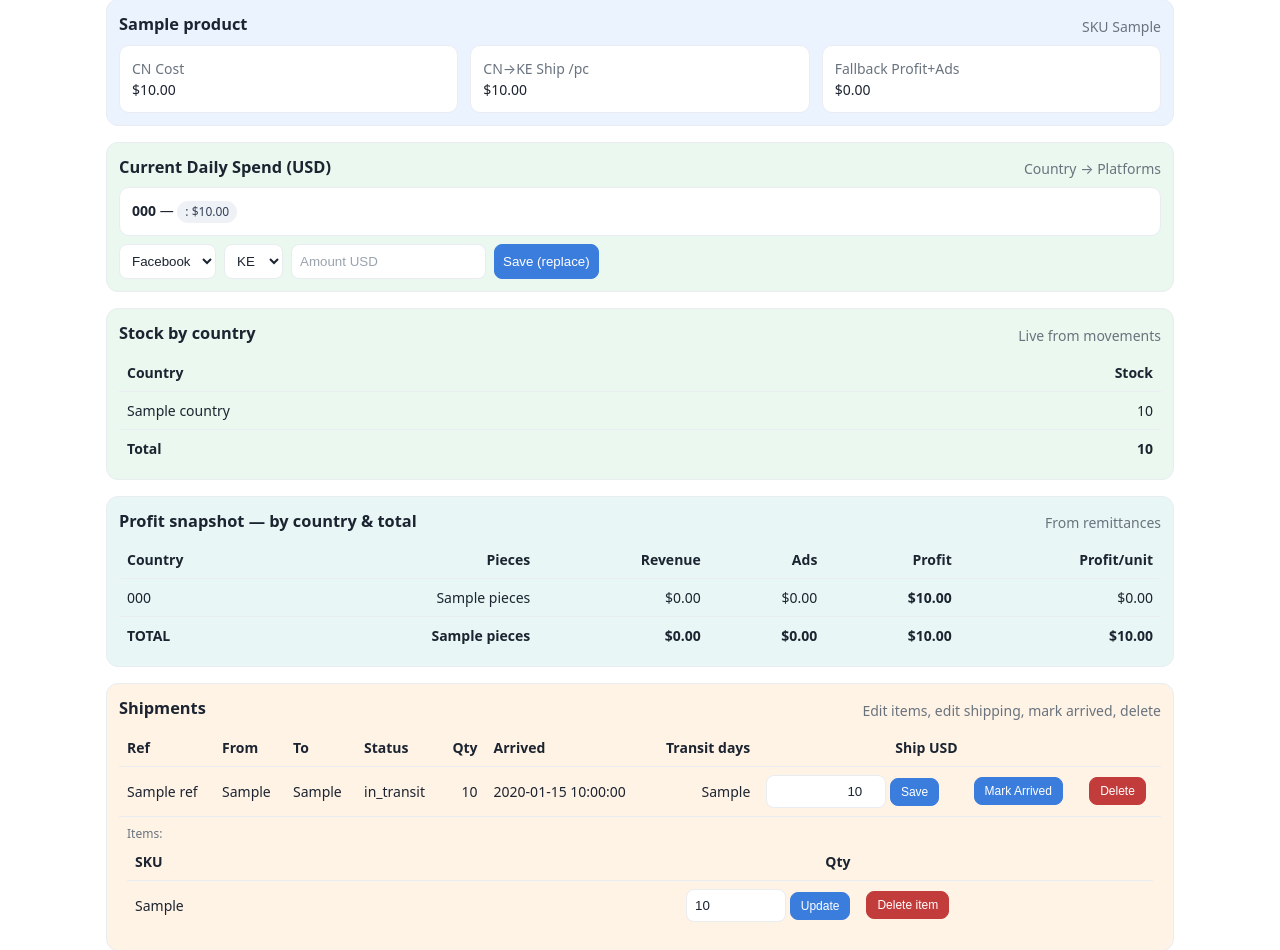
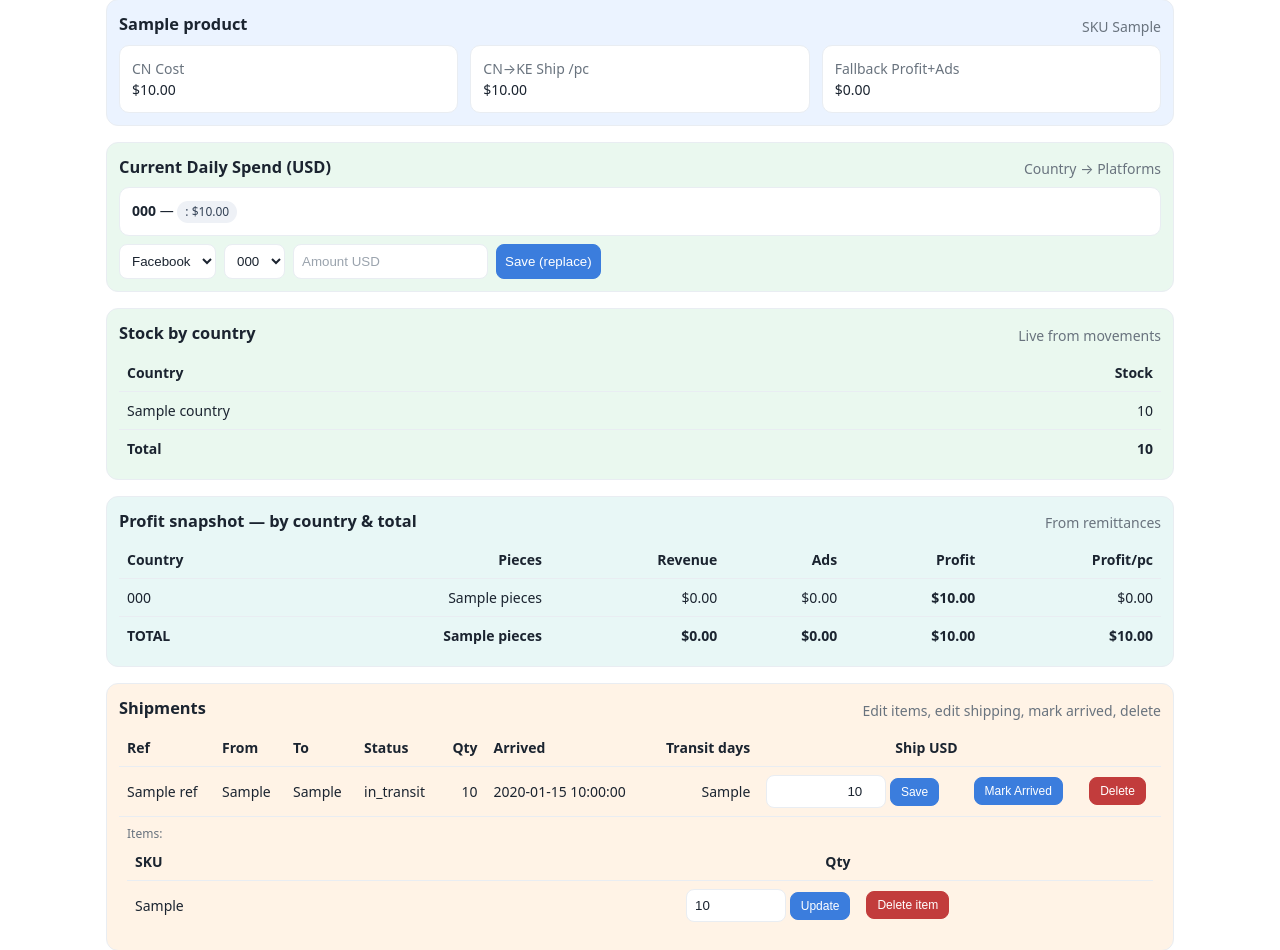
Before and after one commit to EAS-COD-System/eas, a Flask app: template templates/product.html in a window 1280 px wide. Shown: the part 117-1067 px from the top of the page. Run offline with Flask 3, Linux system fonts and the light colour scheme; the template is opened without the code that fills it: most values are stand-ins (such as "Sample title", 1, 10 or a date in 2020).

Commit message:
Update product.html

```diff
--- a/templates/product.html
+++ b/templates/product.html
@@ -27,7 +27,10 @@
     <input type="hidden" name="product_sku" value="{{ product.product_sku }}">
     <div class="form-row">
       <select name="platform"><option>Facebook</option><option>TikTok</option><option>Google</option></select>
-      <select name="country_code"><option>KE</option><option>UG</option><option>TZ</option><option>ZM</option><option>ZW</option></select>
+      <!-- dynamic countries -->
+      <select name="country_code">
+        {% for c in countries %}<option>{{ c.code }}</option>{% endfor %}
+      </select>
       <input type="number" step="0.01" name="amount_usd" placeholder="Amount USD" required>
       <button class="btn">Save (replace)</button>
     </div>
@@ -36,17 +39,20 @@
 
 <div class="section s-green">
   <div class="section-h"><h3 style="margin:0">Stock by country</h3><span class="muted">Live from movements</span></div>
+  <div class="table-wrap">
     <table class="table">
       <tr><th>Country</th><th class="num">Stock</th></tr>
       {% for row in stock_rows %}<tr><td>{{ row.country }}</td><td class="num">{{ row.qty }}</td></tr>{% endfor %}
       <tr><td class="total">Total</td><td class="num total">{{ stock_total }}</td></tr>
     </table>
   </div>
+</div>
 
 <div class="section s-teal">
   <div class="section-h"><h3 style="margin:0">Profit snapshot — by country & total</h3><span class="muted">From remittances</span></div>
+  <div class="table-wrap">
     <table class="table">
-    <tr><th>Country</th><th class="num">Pieces</th><th class="num">Revenue</th><th class="num">Ads</th><th class="num">Profit</th><th class="num">Profit/unit</th></tr>
+      <tr><th>Country</th><th class="num">Pieces</th><th class="num">Revenue</th><th class="num">Ads</th><th class="num">Profit</th><th class="num">Profit/pc</th></tr>
       {% for r in profit_rows %}
         <tr>
           <td>{{ r.country_code }}</td>
@@ -67,9 +73,11 @@
       </tr>
     </table>
   </div>
+</div>
 
 <div class="section s-orange">
   <div class="section-h"><h3 style="margin:0">Shipments</h3><span class="muted">Edit items, edit shipping, mark arrived, delete</span></div>
+  <div class="table-wrap">
     <table class="table">
       <tr><th>Ref</th><th>From</th><th>To</th><th>Status</th><th class="num">Qty</th><th>Arrived</th><th class="num">Transit days</th><th class="num">Ship USD</th><th></th><th></th></tr>
       {% for sh in shipments %}
@@ -104,6 +112,7 @@
         <tr>
           <td colspan="10">
             <div class="muted small">Items:</div>
+            <div class="table-wrap">
               <table class="table">
                 <tr><th>SKU</th><th class="num">Qty</th><th></th></tr>
                 {% for it in sh.items %}
@@ -125,10 +134,12 @@
                 </tr>
                 {% endfor %}
               </table>
+            </div>
           </td>
         </tr>
         {% endif %}
       {% endfor %}
     </table>
   </div>
+</div>
 {% endblock %}
```
Lines whose indentation alone changed are shown as unchanged.
